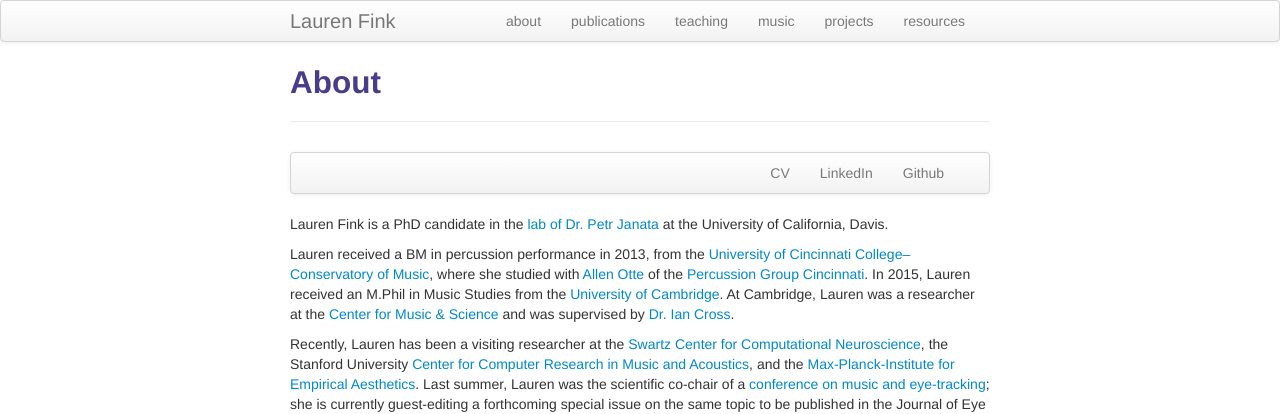
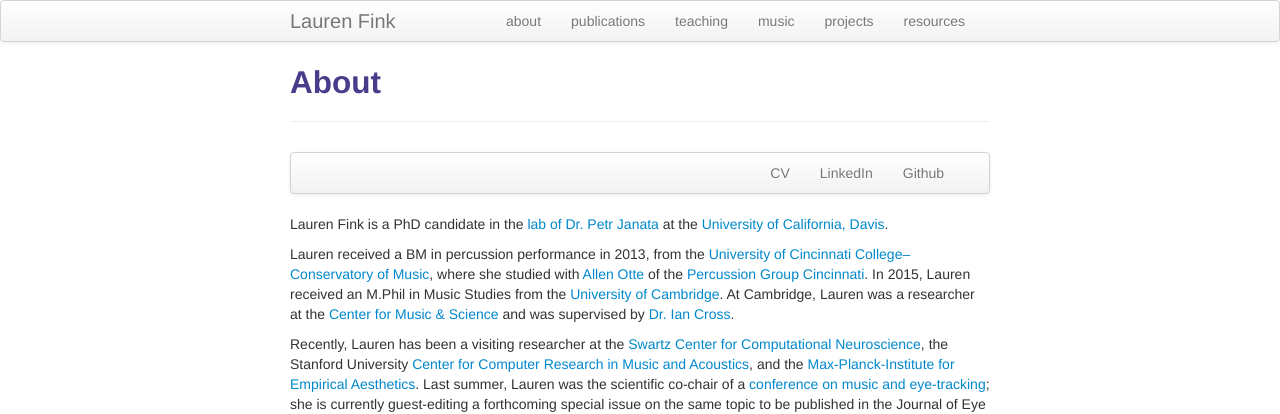
Before and after one commit to lkfink/lkfink.github.io, a Jekyll site: the page built from pages/about.md, in a window 1280 px wide. Shown: the top 414 px of the page. Built offline with Jekyll 4.4.1, drawn with Linux system fonts in a browser that asks for light colours; some of the changed lines change nothing that is shown.

Commit message:
add ucd link

```diff
--- a/pages/about.md
+++ b/pages/about.md
@@ -24,7 +24,7 @@
   </div>
 </div>
 
-Lauren Fink is a PhD candidate in the [lab of Dr. Petr Janata](https://atonal.ucdavis.edu/){:target="_blank"} at the University of California, Davis.
+Lauren Fink is a PhD candidate in the [lab of Dr. Petr Janata](https://atonal.ucdavis.edu/){:target="_blank"} at the [University of California, Davis](https://www.ucdavis.edu/){:target="_blank"}.
 
 Lauren received a BM in percussion performance in 2013, from the [University of Cincinnati College&ndash;Conservatory of Music](https://ccm.uc.edu/){:target="_blank"}, where she studied with [Allen Otte](http://ccm.uc.edu/about/directory.html?eid=otteac&thecomp=uceprof){:target="_blank"} of the [Percussion Group Cincinnati](http://www.pgcinfo.com/PGC.html){:target="_blank"}. In 2015, Lauren received an M.Phil in Music Studies from the [University of Cambridge](https://www.cam.ac.uk/){:target="_blank"}. At Cambridge, Lauren was a researcher at the [Center for Music & Science](http://cms.mus.cam.ac.uk/){:target="_blank"} and was supervised by [Dr. Ian Cross](http://www.mus.cam.ac.uk/directory/ian-cross){:target="_blank"}.
 
```
